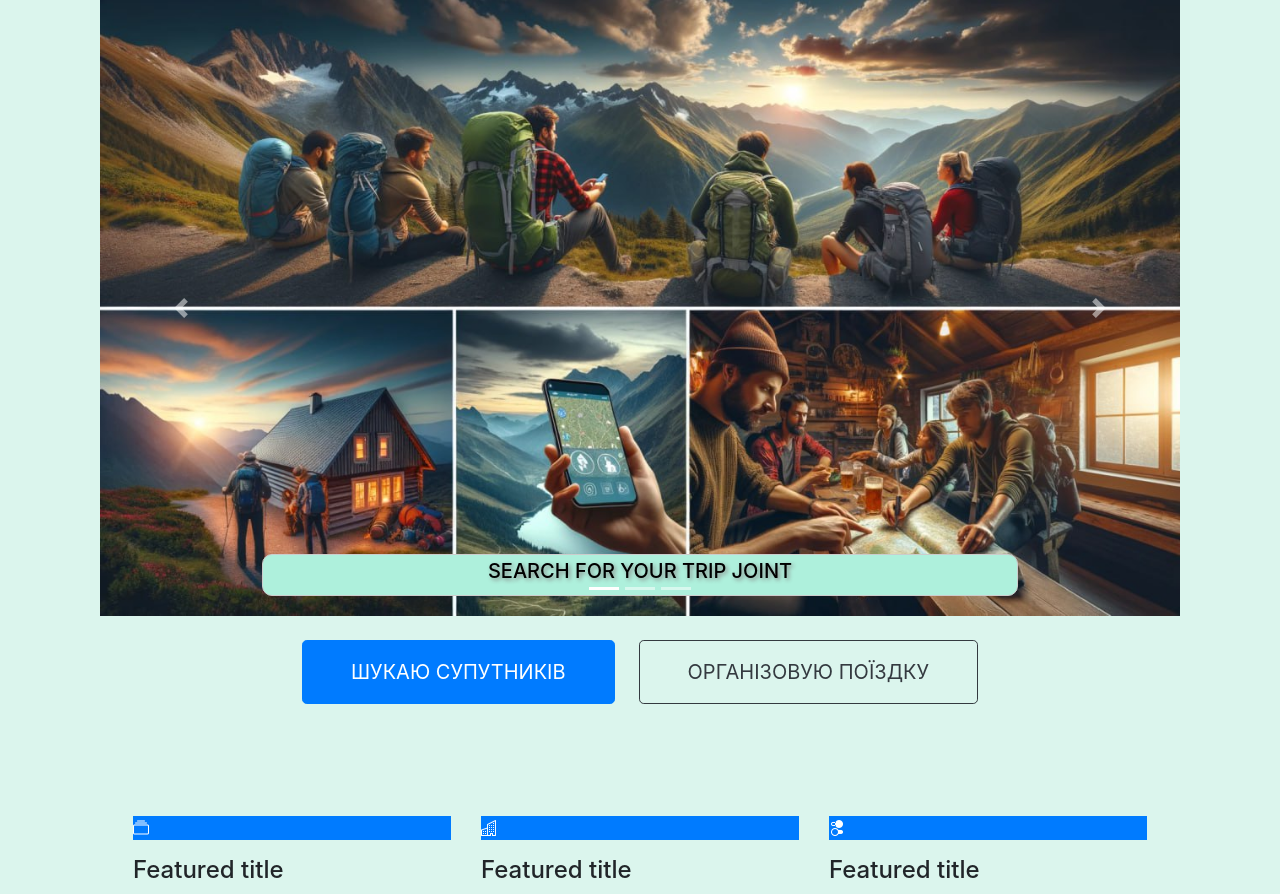
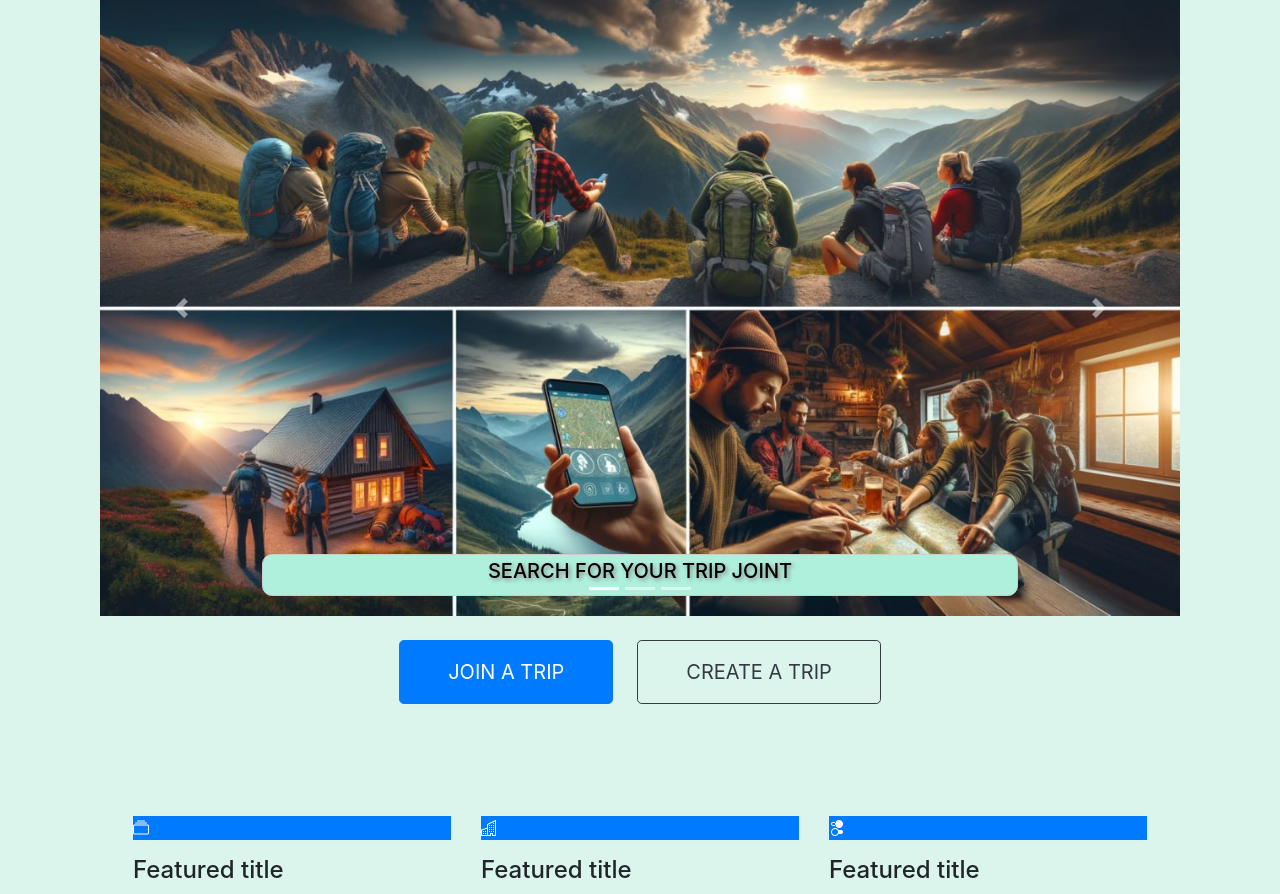
Before and after one commit to yurakuzo/mandry-app, a Django app: page / in a window 1280 px wide. Shown: the part 239-1133 px from the top of the page. Run offline with Django 4.2, Linux system fonts and the light colour scheme; parts of the project's set-up code (start-up, migrations or seed data) failed here and were passed over; some libraries are stand-ins or nearby versions; some web fonts are replaced.

Commit message:
SUP-48: Added redirection to create/join trip pages from main page

```diff
--- a/templates/index.html
+++ b/templates/index.html
@@ -62,8 +62,8 @@
     </div>
 
     <div class="d-grid gap-3 d-sm-flex justify-content-sm-center justify-content-xxl-start mb-3">
-        <a class="btn btn-primary btn-lg px-5 py-3 me-sm-3 fs-6 fw-bolder mr-4" href="{% url "create_trip" %}">ШУКАЮ СУПУТНИКІВ</a>
-        <a class="btn btn-outline-dark btn-lg px-5 py-3 fs-6 fw-bolder" href="#">ОРГАНІЗОВУЮ ПОЇЗДКУ</a>
+        <a class="btn btn-primary btn-lg px-5 py-3 me-sm-3 fs-6 fw-bolder mr-4" href={% url "all_trips" %}>JOIN A TRIP</a>
+        <a class="btn btn-outline-dark btn-lg px-5 py-3 fs-6 fw-bolder" href={% url "create_trip" %}>CREATE A TRIP</a>
     </div>
 
       <!-- Підключення скриптів Bootstrap JS та Popper.js -->
--- a/trip/urls.py
+++ b/trip/urls.py
@@ -13,4 +13,5 @@ urlpatterns = [
     path('all-trips/', AllTripsView.as_view(), name='all_trips'),
     path('edit-trip/<int:pk>/', TripUpdateView.as_view(), name='edit_trip'),
 
+
 ]
```
